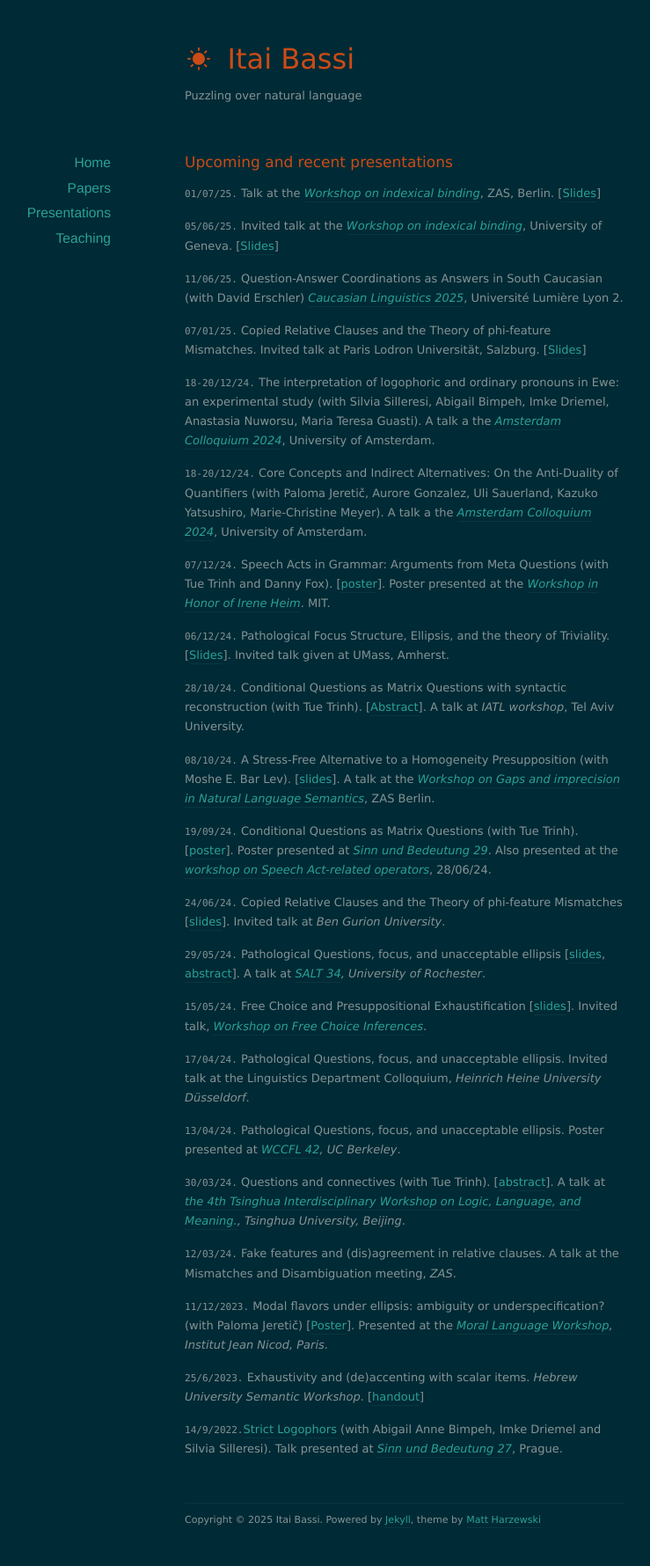
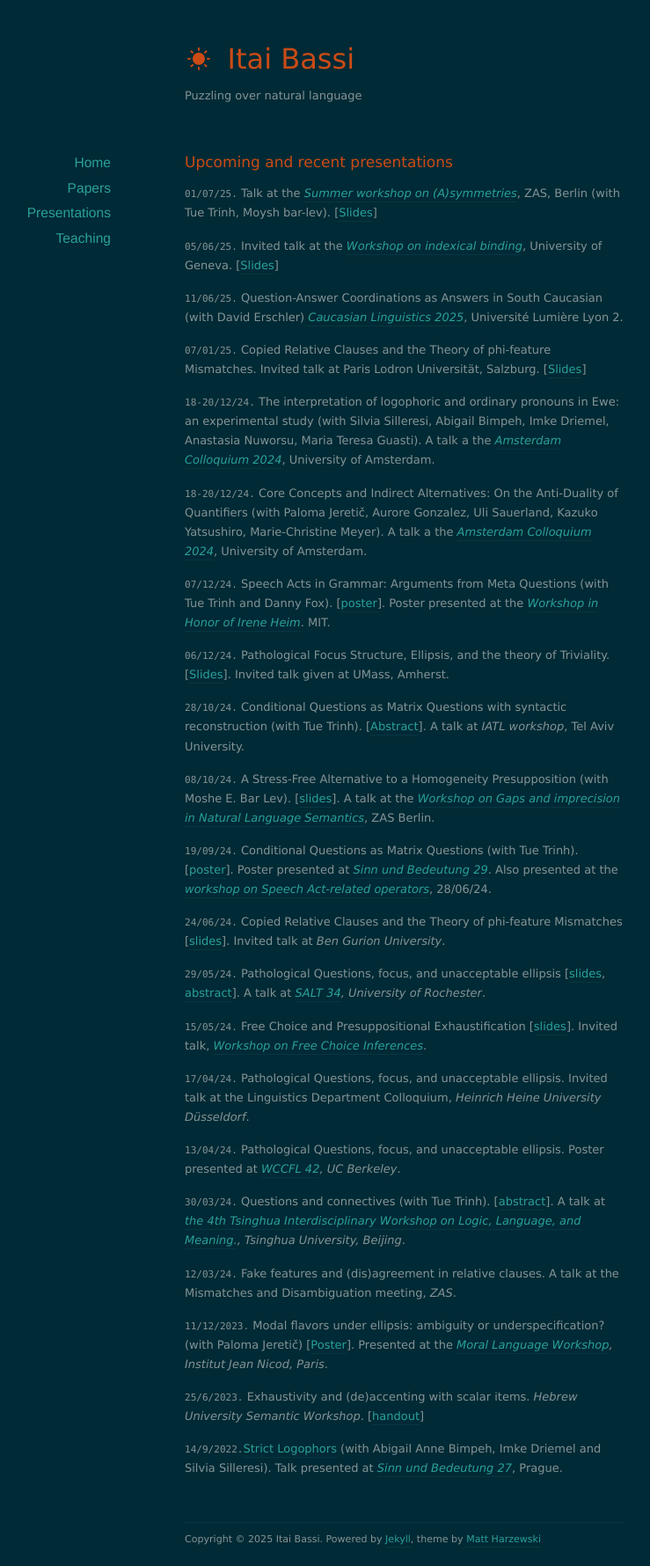
Before and after one commit to itaibassi/itaibassi.github.io, a Jekyll site: the page built from presentations/index.markdown, in a window 1280 px wide. Shown: the whole page at 88% size, without its empty margins (180-919 px from the left). Built offline with Jekyll 4.4.1, drawn with Linux system fonts in a browser that asks for light colours; nearby versions of some CDN libraries; before the commit the page ends 1758 px from its top, so only the background shows below that.

Commit message:
Update index.markdown

```diff
--- a/presentations/index.markdown
+++ b/presentations/index.markdown
@@ -9,8 +9,8 @@ title: Recent Presentations
 
 # Upcoming and recent presentations
 
-`01/07/25.`  Talk at the [*Workshop on indexical binding*](https://www.leibniz-zas.de/en/about-us/events/details/events/summer-workshop-on-asymmetries), ZAS, Berlin.
-[[Slides](https://www.dropbox.com/scl/fi/g8wp7cej5f3qfofruw46v/Geneva_bound-indexicals_slides.pdf?rlkey=0seekk8dxqa2behunwdfrwxge&dl=0)]
+`01/07/25.`  Talk at the [*Summer workshop on (A)symmetries*](https://www.leibniz-zas.de/en/about-us/events/details/events/summer-workshop-on-asymmetries), ZAS, Berlin  (with Tue Trinh, Moysh bar-lev).
+[[Slides](https://itaibassi.github.io/presentations/)]
 
 
 `05/06/25.`  Invited talk at the [*Workshop on indexical binding*](https://sites.google.com/view/indexicalsgeneva/accueil), University of Geneva.
```
